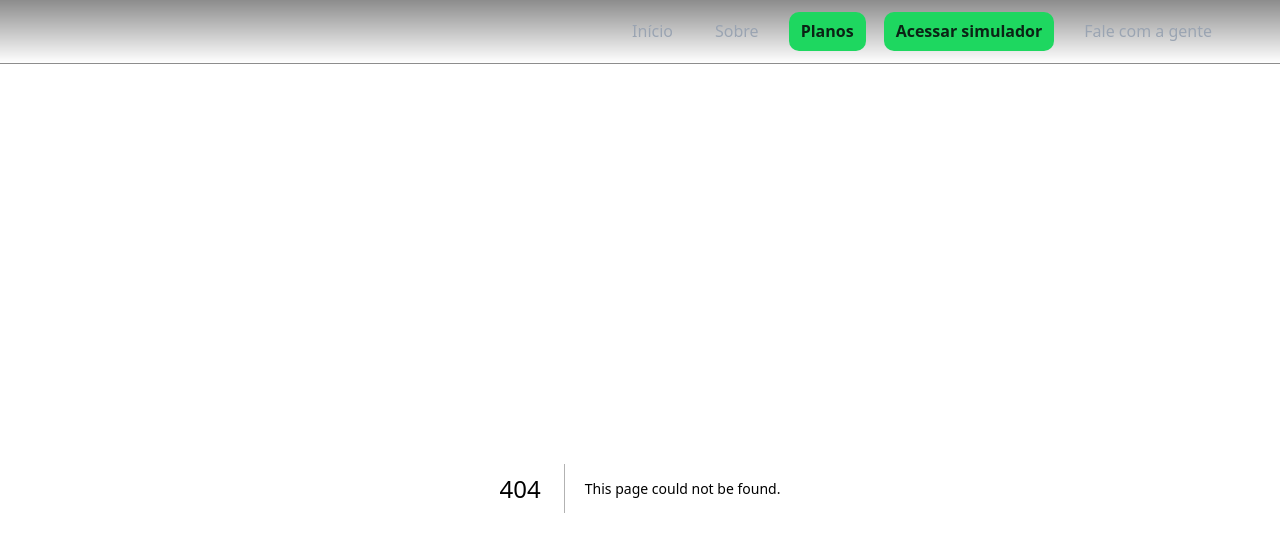
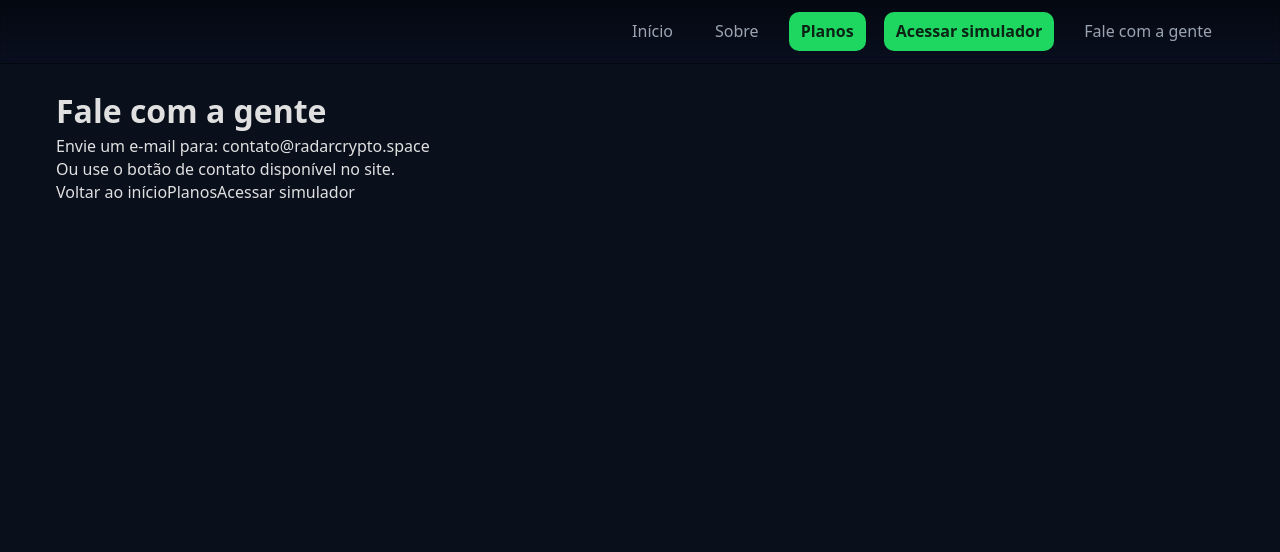
Before and after one commit to Ivanmonteiro-create/radarcripto.space, a Next.js app: page /contato in a window 1280 px wide. Before the commit this address had no page. Shown: the top 552 px of the page. Built offline with nearby package versions, Linux system fonts and the light colour scheme.

Commit message:
Create page.jsx

```diff
--- /dev/null
+++ b/app/contato/page.jsx
@@ -0,0 +1,22 @@
+export const metadata = {
+  title: 'Contato | RadarCrypto.space',
+  description: 'Entre em contato com a equipe do RadarCrypto.space.',
+};
+
+export default function ContatoPage() {
+  return (
+    <main className="container">
+      <h1>Fale com a gente</h1>
+      <p>
+        Envie um e-mail para:{" "}
+        <a href="mailto:contato@radarcrypto.space">contato@radarcrypto.space</a>
+      </p>
+      <p>Ou use o botão de contato disponível no site.</p>
+      <div className="links">
+        <a href="/">Voltar ao início</a>
+        <a href="/planos">Planos</a>
+        <a href="/simulador">Acessar simulador</a>
+      </div>
+    </main>
+  );
+}
```
